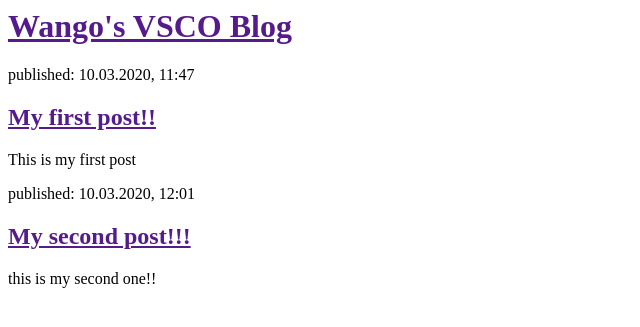
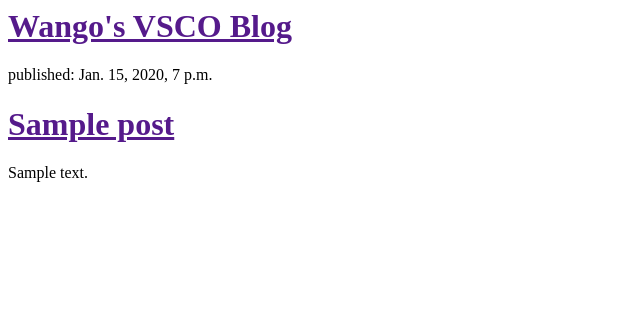
Before and after one commit to potatoes-never-lie/my-vsco-blog, a Django app: page / in a window 1280 px wide. Shown: the top 327 px of the page, without its empty margins (0-640 px from the left). Run offline with Django 3.2, Linux system fonts and the light colour scheme; tables that the repository leaves empty hold one stand-in row (values such as "Sample post").

Commit message:
Modified templates to display posts from database.

```diff
--- a/blog/templates/blog/post_list.html
+++ b/blog/templates/blog/post_list.html
@@ -6,17 +6,12 @@
 		<div>
 			<h1><a href="">Wango's VSCO Blog</a></h1>
 		</div>
-
+	{% for post in posts %}
 		<div>
-			<p>published: 10.03.2020, 11:47</p>
-			<h2><a href="">My first post!!</a></h2>
-			<p>This is my first post</p>
+			<p>published: {{post.published_date}} </p>
+			<h1><a href="">{{post.title}}</a></h1>
+			<p>{{post.text|linebreaksbr}}</p>
 		</div>
-
-		<div>
-			<p>published: 10.03.2020, 12:01</p>
-			<h2><a href="">My second post!!!</a></h2>
-			<p>this is my second one!!</p>
-		</div>
+	{% endfor %}
 	</body>
 </html>
--- a/blog/views.py
+++ b/blog/views.py
@@ -1,4 +1,7 @@
 from django.shortcuts import render
+from django.utils import timezone
+from .models import Post
 
 def post_list(request):
-	return render(request, 'blog/post_list.html',{})
+	posts=Post.objects.filter(published_date__lte=timezone.now()).order_by('published_date')
+	return render(request, 'blog/post_list.html',{'posts': posts})
```
